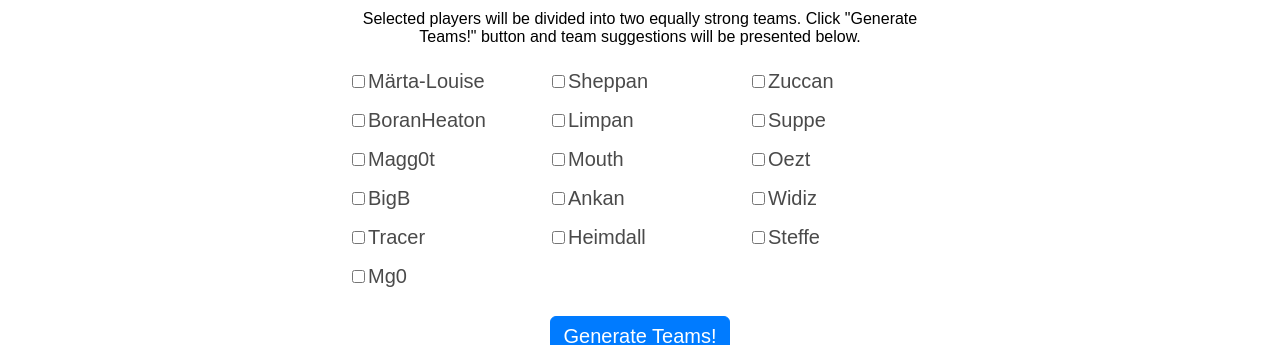
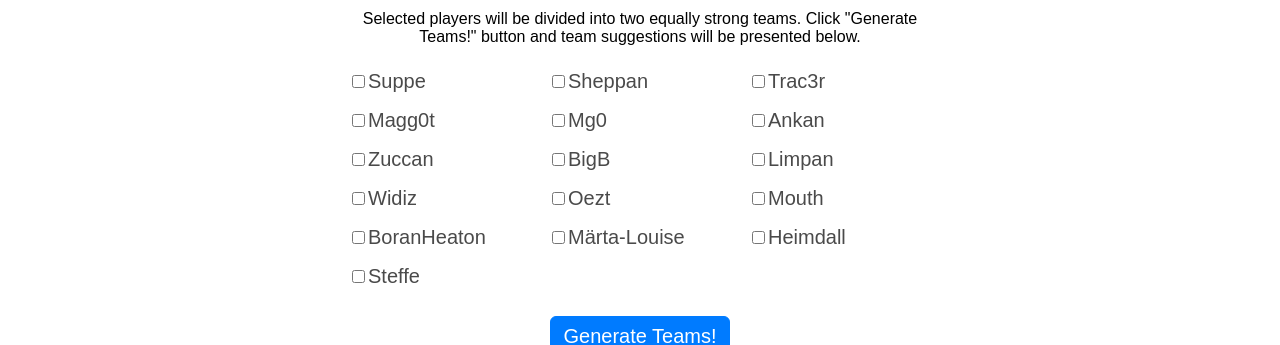
Before and after one commit to mathenri/cs-team-generator, a React (Create React App) app: page / in a window 1280 px wide. Shown: the part 374-719 px from the top of the page. Built offline with nearby package versions, Linux system fonts and the light colour scheme.

Commit message:
Update ranking system

```diff
--- a/src/App.js
+++ b/src/App.js
@@ -10,22 +10,22 @@ class App extends Component {
 
     this.state = {
       playerRanks: { // encoded for confidentiality :)
-        "Märta-Louise": "MTM=",
-        "Sheppan": "MTA1",
-        "Zuccan": "NzM=",
-        "BoranHeaton": "MjA=",
-        "Limpan": "NDM=",
-        "Suppe": "MTIx",
-        "Magg0t": "OTM=",
-        "Mouth": "NDM=",
-        "Oezt": "MjQ=",
-        "BigB": "NDM=",
-        "Ankan": "NjA=",
-        "Widiz": "NDM=",
-        "Tracer": "OTU=",
-        "Heimdall": "MzQ=",
-        "Steffe": "NQ==",
-        "Mg0": "ODg="
+        "Suppe": "MTAuMA==",
+        "Sheppan": "OC4x",
+        "Trac3r": "Ny41",
+        "Magg0t": "Ny41",
+        "Mg0": "Ny4z",
+        "Ankan": "Ni41",
+        "Zuccan": "Ni4z",
+        "BigB": "Ni4x",
+        "Limpan": "NS41",
+        "Widiz": "NS4x",
+        "Oezt": "NC41",
+        "Mouth": "NC4z",
+        "BoranHeaton": "My40",
+        "Märta-Louise": "My41",
+        "Heimdall": "My40",
+        "Steffe": "Mi4x",
       },
       selectedPlayers: new Set(),
       teams: [],
@@ -78,8 +78,10 @@ class App extends Component {
       const opponentTeam = selectedPlayers.filter(player => !firstTeam.includes(player))
 
       // calculate team scores
-      const firstTeamScore = firstTeam.reduce((acc, currentPlayer) => acc + parseInt(window.atob(this.state.playerRanks[currentPlayer])), 0)
-      const opponentTeamScore = opponentTeam.reduce((acc, currentPlayer) => acc + parseInt(window.atob(this.state.playerRanks[currentPlayer])), 0)
+      let firstTeamScore = firstTeam.reduce((acc, currentPlayer) => acc + parseFloat(window.atob(this.state.playerRanks[currentPlayer])), 0)
+      //firstTeamScore /= firstTeam.length
+      let opponentTeamScore = opponentTeam.reduce((acc, currentPlayer) => acc + parseFloat(window.atob(this.state.playerRanks[currentPlayer])), 0)
+      //opponentTeamScore /= opponentTeam.length
       const scoreDiff = Math.abs(firstTeamScore - opponentTeamScore)
 
       teamsAndScores.push([[firstTeam, firstTeamScore], [opponentTeam, opponentTeamScore], scoreDiff])
--- a/src/Teams.js
+++ b/src/Teams.js
@@ -7,12 +7,12 @@ export default function Teams({ team1, team2, team1Score, team2Score }) {
       <div className="teams-container">
         <div className="team-container">
           <h3>Team 1</h3>
-          <p>Score: {team1Score}</p>
+          <p>Score: {team1Score.toFixed(1)}</p>
           {team1.map(player => <div key={player}>{player}</div>)}
         </div>
         <div className="team-container">
           <h3>Team 2</h3>
-          <p>Score: {team2Score}</p>
+          <p>Score: {team2Score.toFixed(1)}</p>
           {team2.map(player => <div key={player}>{player}</div>)}
         </div>
       </div>
```
Also changed, not shown: encrypt-ranks.js (added, +46 -0 lines), 1 other file (tests, documents, lock files or other folders).
